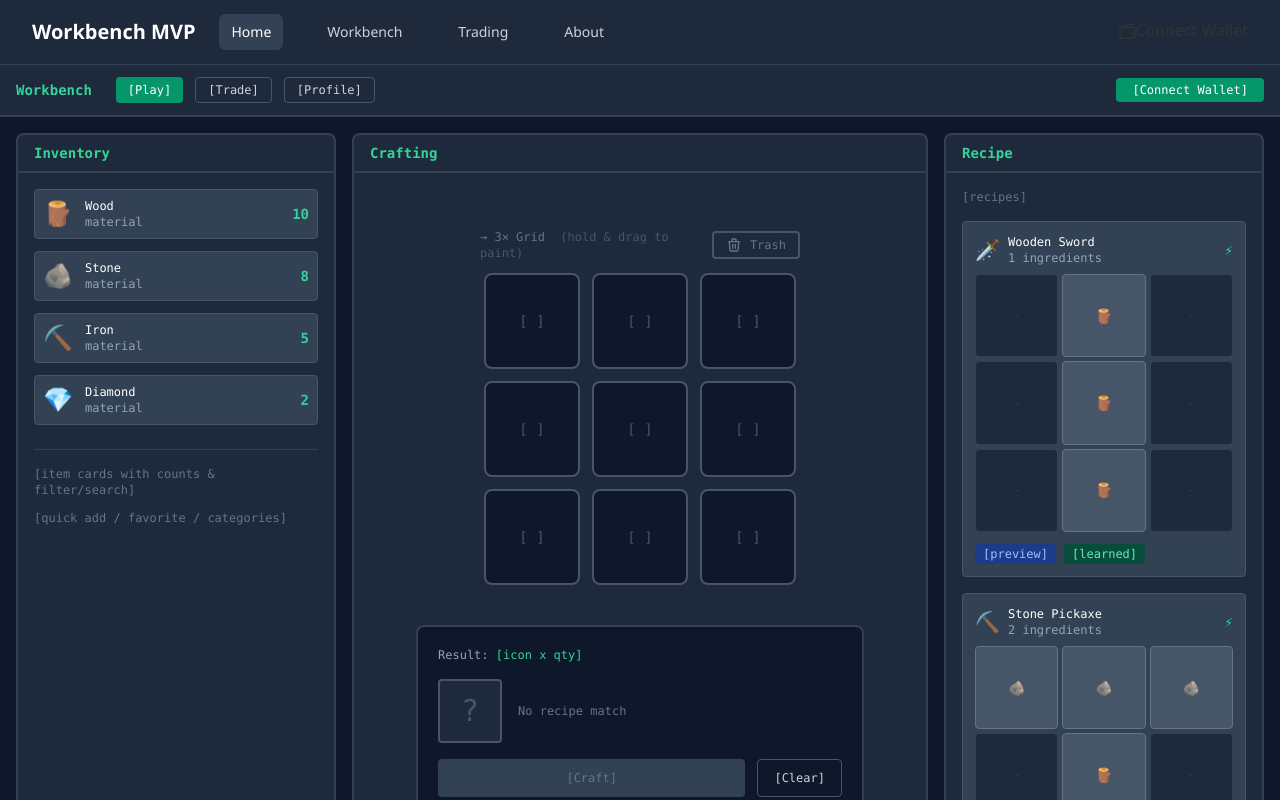
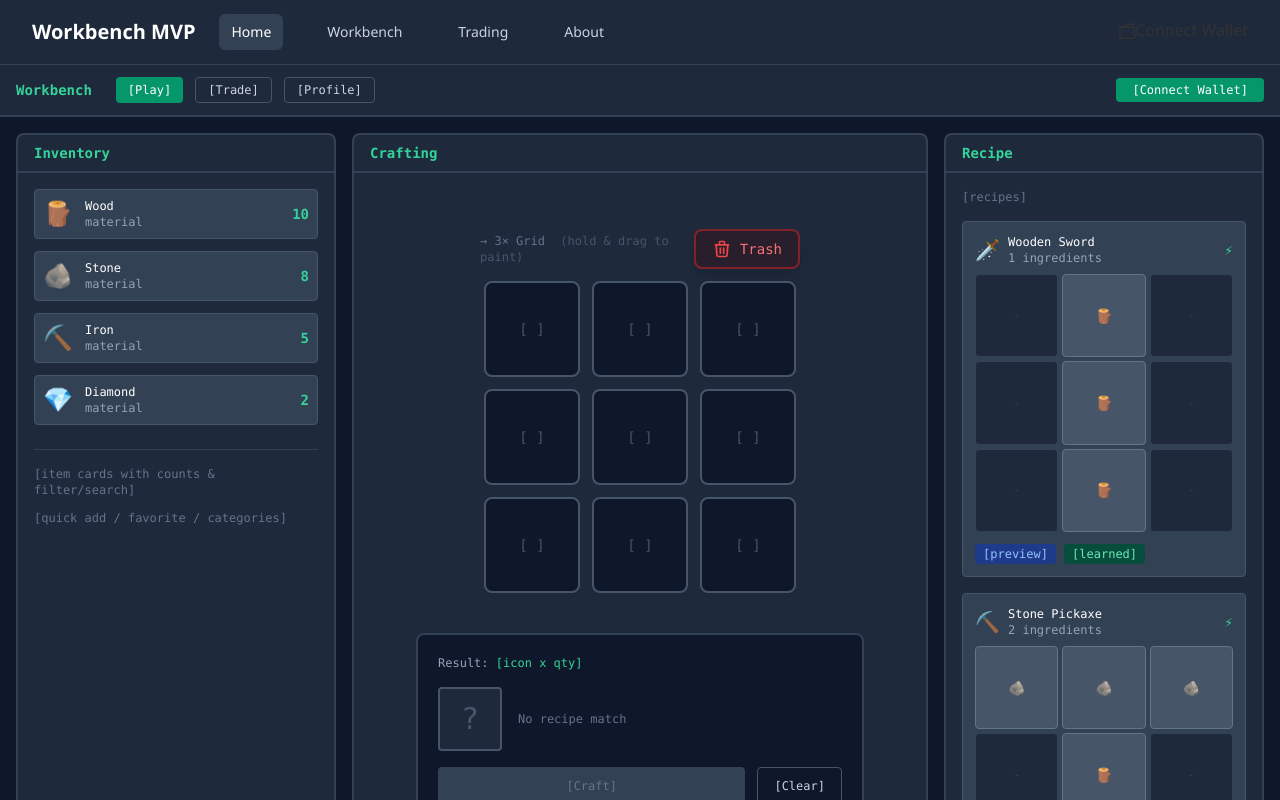
Before and after one commit to thundernan/workbench, a Vue app in the folder client/: page / in a window 1280 px wide. Shown: the top 800 px of the page. Built offline with nearby package versions, Linux system fonts and the light colour scheme.

Commit message:
style: Update Trash Zone design for improved aesthetics and usability

```diff
--- a/client/src/views/Home.vue
+++ b/client/src/views/Home.vue
@@ -92,14 +92,14 @@
                @dragover.prevent="onTrashDragOver"
                @dragleave="onTrashDragLeave"
                @drop="onTrashDrop"
-              class="px-3 py-1 rounded border-2 transition-all duration-200"
-              :class="isOverTrash ? 'border-red-400 bg-red-900/50 scale-110' : 'border-slate-600 bg-slate-800'"
+               class="px-4 py-2 rounded-lg border-2 transition-all duration-200 cursor-pointer shadow-lg"
+               :class="isOverTrash ? 'border-red-400 bg-red-900/70 scale-110 shadow-red-500/50' : 'border-red-600/50 bg-red-950/30 hover:border-red-500 hover:bg-red-950/50'"
              >
-              <div class="flex items-center gap-2 text-xs">
-                <svg class="w-4 h-4" :class="isOverTrash ? 'text-red-400' : 'text-slate-500'" fill="none" stroke="currentColor" viewBox="0 0 24 24">
+               <div class="flex items-center gap-2 text-sm font-medium">
+                 <svg class="w-5 h-5" :class="isOverTrash ? 'text-red-400' : 'text-red-500'" fill="none" stroke="currentColor" viewBox="0 0 24 24">
                    <path stroke-linecap="round" stroke-linejoin="round" stroke-width="2" d="M19 7l-.867 12.142A2 2 0 0116.138 21H7.862a2 2 0 01-1.995-1.858L5 7m5 4v6m4-6v6m1-10V4a1 1 0 00-1-1h-4a1 1 0 00-1 1v3M4 7h16" />
                  </svg>
-                <span :class="isOverTrash ? 'text-red-400' : 'text-slate-500'">Trash</span>
+                 <span :class="isOverTrash ? 'text-red-400' : 'text-red-400'">Trash</span>
                </div>
              </div>
           </div>
```
Lines whose indentation alone changed are shown as unchanged.
